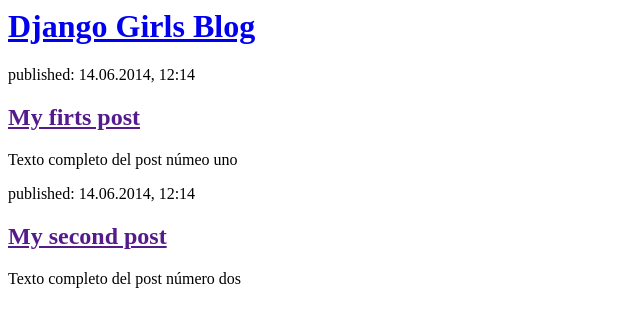
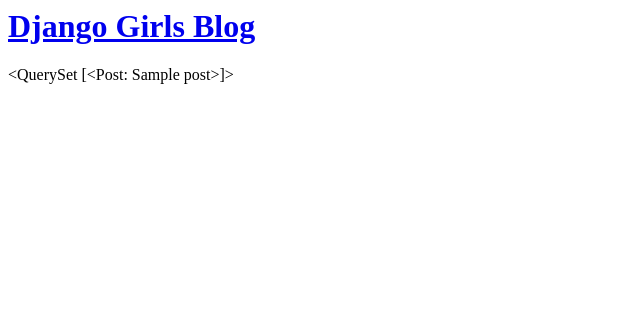
Before and after one commit to starkatty/my-first-blog, a Django app: template blog/templates/blog/post_list.html in a window 1280 px wide. Shown: the top 327 px of the page, without its empty margins (0-640 px from the left). Run offline with Django 3.2, Linux system fonts and the light colour scheme; the template is opened without the code that fills it: values that come from a table or form of the project are taken from there, others are empty; tables that the repository leaves empty hold one stand-in row (values such as "Sample post").

Commit message:
Creando la plantilla de los Blogs

```diff
--- a/blog/templates/blog/post_list.html
+++ b/blog/templates/blog/post_list.html
@@ -8,15 +8,8 @@
     <div>
         <h1><a href="/">Django Girls Blog</a></h1>
     </div>
-    <div>
-        <p>published: 14.06.2014, 12:14</p>
-        <h2><a href="">My firts post</a></h2>
-        <p>Texto completo del post númeo uno</p>
-    </div>
-    <div>
-        <p>published: 14.06.2014, 12:14</p>
-        <h2><a href="">My second post</a></h2>
-        <p>Texto completo del post número dos</p>
-    </div>
+
+    {{posts}}
+
 </body>
 </html>
--- a/blog/views.py
+++ b/blog/views.py
@@ -1,5 +1,8 @@
 from django.shortcuts import render
+from .models import Post
+from django.utils import timezone
 
 # Create your views here.
 def post_list(request):
-    return render(request, 'blog/post_list.html', {})
+    post = Post.objects.filter (published_date__lte=timezone.now()).order_by('published_date')
+    return render(request, 'blog/post_list.html', {'posts': posts})
```
